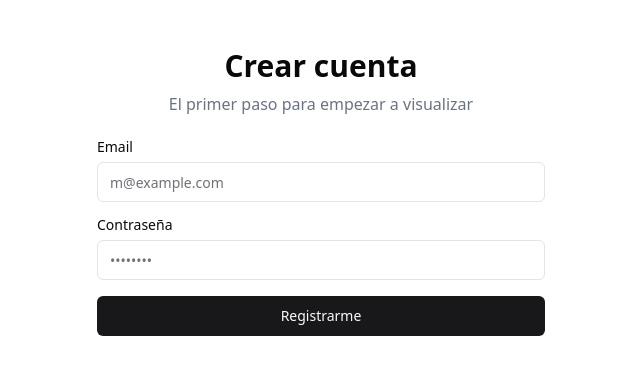
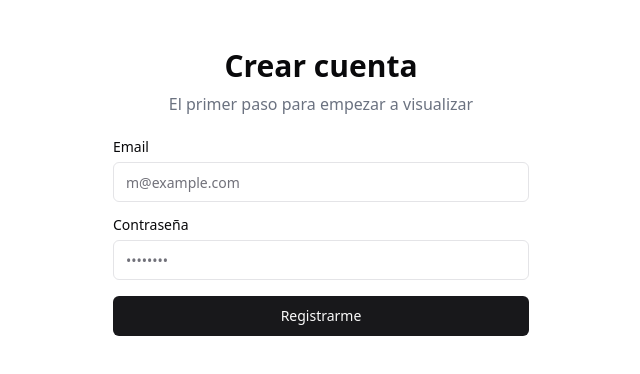
Before and after one commit to lgaieta/greenalert, a Next.js app: page /crear-cuenta in a window 1280 px wide. Shown: the top 374 px of the page, without its empty margins (319-959 px from the left). Built offline with nearby package versions, Linux system fonts and the light colour scheme.

Commit message:
Added horizontal padding in register page

```diff
--- a/app/(auth)/crear-cuenta/page.tsx
+++ b/app/(auth)/crear-cuenta/page.tsx
@@ -2,7 +2,7 @@ import { RegisterForm } from '@/components/register-form'
 
 function RegisterPage() {
     return (
-        <main className='mx-auto max-w-md space-y-6 py-12'>
+        <main className='mx-auto max-w-md space-y-6 py-12 px-4'>
             <header className='flex flex-col gap-2 text-center'>
                 <h1 className='text-3xl font-bold'>Crear cuenta</h1>
                 <p className='text-gray-500 dark:text-gray-400'>
```
